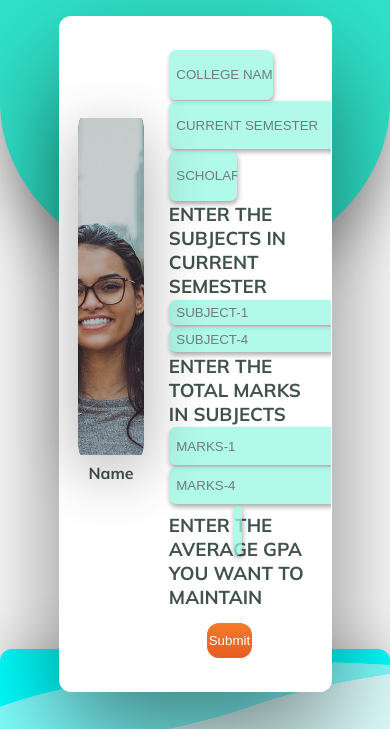
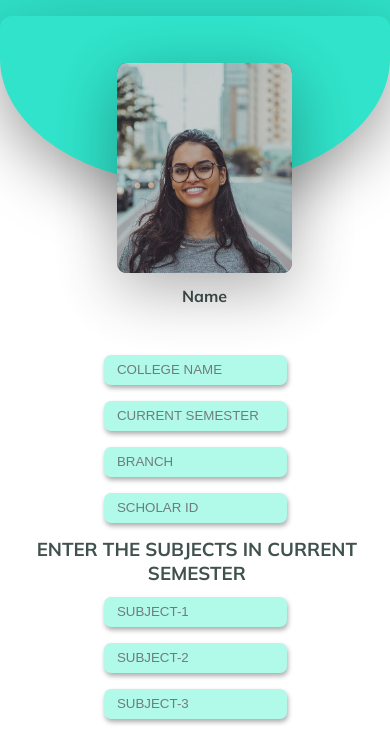
Before and after one commit to ManashPratimPathak/Result_management_form_page, a plain HTML site: page form.html in a window 390 px wide. Shown: the part 68-797 px from the top of the page. Drawn offline with Linux system fonts and the light colour scheme; a web font is replaced by a local one.

Commit message:
add responsiveness

```diff
--- a/css/styles.css
+++ b/css/styles.css
@@ -15,8 +15,6 @@
     display: flex;
     align-items: center;
     justify-content: center;
-    /* border-bottom-left-radius: 12px;
-    border-bottom-right-radius: 12px; */
     box-shadow: 0 1rem 4rem rgb(0 0 0 / 40%);
     border-radius: 0 0 50% 50%;
 
@@ -124,16 +122,65 @@ h3, h4{
     flex-direction: column;
     justify-content: space-around;
     width: 85%;
+    height: 100%;
 }
 
-.input-group-1, .input-group-2, .input-group-3, .input-group-4{
+.input-group-1{
+    height: 18%;
+    width: 100%;
+    display: flex;
+    flex-direction: column;
+    justify-content: space-around;
+
+}
+
+.input-group-2{
+    height: 18%;
+    width: 100%;
+    display: flex;
+    flex-direction: column;
+    justify-content: space-around;
+
+}
+
+.input-group-3{
+    height: 18%;
+    width: 100%;
+    display: flex;
+    flex-direction: column;
+    justify-content: space-around;
+
+}
+
+.input-group-4{
+    height: 10%;
+    width: 100%;
+    display: flex;
+    flex-direction: column;
+    justify-content: space-around;
+
+}
+
+/* .input-group-1, .input-group-2, .input-group-3, .input-group-4{
     display: flex;
     flex-direction: column;
     height: 18vh;
     width: 100%;
 }
 
+.input-g1{
+    height: 33%;
+}
+
+.input-sub-group-1{
+    display:flex;
+    flex-direction: row;
+    height: 33%;
+} */
+
 input{
+    padding-left: 6px;
+    height: 30px;
     margin: 0 1% 1% 1%;
     border-style: none;
     border-radius: 7px;
@@ -146,6 +193,12 @@ input{
     transition: 150ms linear;
 }
 
+input::-webkit-outer-spin-button,
+input::-webkit-inner-spin-button {
+  -webkit-appearance: none;
+  margin: 0;
+}
+
 ::placeholder{
     color: #40514E;
     text-transform: uppercase;
@@ -156,15 +209,7 @@ input:hover{
     transform: scale(0.95);
 }
 
-.input-g1{
-    height: 33%;
-}
 
-.input-sub-group-1{
-    display:flex;
-    flex-direction: row;
-    height: 33%;
-}
 
 .detail-form button{
     position: absolute;
@@ -193,8 +238,10 @@ input:hover{
     transition: 150ms linear;
     position: absolute;
     left: 30%;
-
-
+    bottom: 2.5%;
+    box-shadow: 1px 3px 5px 0px rgba(0,0,0,0.44);
+    -webkit-box-shadow: 1px 3px 5px 0px rgba(0,0,0,0.44);
+    -moz-box-shadow: 1px 3px 5px 0px rgba(0,0,0,0.44);
 }
 
 .buttonWrapper button:hover{
@@ -251,3 +298,343 @@ input:hover{
     }
 
 }
+
+@media (max-width:1436px){
+    .formContentWrapper{
+        width: 75%;
+    }
+}
+
+@media (max-width:1324px){
+    .formContentWrapper{
+        width: 80%;
+    }
+}
+
+@media (max-width:1239px){
+    .formRightContentWrapper form{
+        width: 90%;
+    }
+}
+
+@media (max-width:1239px){
+    .formContentWrapper{
+        width: 85%;
+    }
+}
+
+@media (max-width:1103px){
+    .formContentWrapper{
+        width: 90%;
+    }
+}
+
+@media (max-width:1042px){
+    .formRightContentWrapper form{
+        width: 95%;
+    }
+}
+
+@media (max-width:1042px){
+    .formContentWrapper{
+        width: 95%;
+    }
+}
+
+@media (max-width:931px){
+    .profileImageWrapper {
+        left: 15%;
+        height: 40%;
+    }
+
+    .formRightContentWrapper form{
+        width: 100%;
+    }
+
+    .formRightContentWrapper{
+        width: 75%;
+    }
+
+    .input-group-1 , .input-group-2 .input-group-3 , .input-group-4{
+        height: 20%;
+    }
+}
+
+@media (max-width:858px){
+
+    .formContentWrapper{
+        height: 110vh;
+    }
+
+    .formBottomContentWrapper{
+        justify-content: center;
+        align-items: center;
+    }
+
+    .profileImageWrapper {
+        left: 11%;
+        height: 35%;
+        max-width: 175px;
+        min-height: 210px;
+    }
+
+    .formRightContentWrapper{
+        width: 80%;
+    }
+
+    .formLeftContentWrapper{
+        height: 50%;
+        width: 100%;
+    }
+
+    .formBottomContentWrapper{
+        flex-direction: column;
+    }
+
+    .footer{
+        bottom: -32vh;
+    }
+
+}
+
+@media (max-width:733px){
+
+    .buttonWrapper button{
+        left: 40%;
+    }
+
+    input{
+        margin: 5px 2px;
+    }
+}
+
+@media (max-width:692px){
+
+    .formContentWrapper{
+        height: 130vh;
+    }
+
+    .formRightContentWrapper{
+        width: 85%;
+    }
+
+    .formLeftContentWrapper {
+        height: 40%;
+    }
+
+    .footer{
+        bottom: -53vh;
+    }
+
+    .profileImageWrapper {
+        left: 8%;
+    }
+
+    input{
+        margin: 8px 2px;
+    }
+
+}
+
+@media (max-width:692px){
+
+    .formRightContentWrapper{
+        width: 95%;
+    }
+
+    .formContentWrapper{
+        background-color: transparent;
+    }
+
+    .profileImageWrapper {
+        left: 33%;
+    }
+
+    .formRightContentWrapper{
+        background-color: transparent;
+        /* background-image: linear-gradient( white, white 0%); */
+    }
+
+    .input-group-2 .input-group-3 {
+        height: 25%;
+    }
+
+    .buttonWrapper button{
+        bottom: 0.7%;
+    }
+
+}
+
+@media (max-width:580px){
+
+    .input-group-1{
+        text-align: center;
+        margin: 0 auto;
+    }
+    .input-group-2{
+        text-align: center;
+        margin-bottom: 20px;
+    }
+
+    .input-sub-group-1{
+        width: 70%;
+        margin: auto;
+    }
+
+    .input-group-3{
+        text-align: center;
+    }
+
+    .input-group-4{
+        text-align: center;
+    }
+
+}
+
+@media (max-width:555px){
+    .input-sub-group-1{
+        width: 80%;
+    }
+}
+
+@media (max-width:489px){
+    .profileImageWrapper {
+        left: 32%;
+    }
+}
+
+@media (max-width:483px){
+    .input-sub-group-1{
+        width: 90%;
+    }
+
+    .coverPage{
+        height: 30vh;
+    }
+}
+
+@media (max-width:450px){
+
+    .input-sub-group-1{
+        width: 95%;
+    }
+
+    .formContentWrapper{
+        width: 100%;
+    }
+
+    .profileImageWrapper {
+        left: 30%;
+    }
+
+}
+
+@media(max-width: 388px){
+    .input-sub-group-1{
+        width: 100%;
+    }
+
+    input{
+        width: 45%;
+    }
+
+    .input-group-3 h3{
+        margin-top: 25px;
+    }
+
+    .profileImageWrapper {
+        left: 28%;
+    }
+
+    .coverPage{
+        height: 25vh;
+    }
+}
+
+@media (max-height:670px), (width:360px){
+    .formContentWrapper{
+        height: 165vh;
+    }
+    .profileImageWrapper {
+        left: 27.5%;
+    }
+    .footer{
+        bottom: -83vh;
+    }
+}
+
+@media (height:667px){
+    .formContentWrapper{
+        height: 185vh;
+    }
+}
+
+@media (height:1366px), (width:1024px){
+
+    .form h3{
+        font-size: 1.25rem;
+
+    }
+    .profileImageWrapper {
+        height: 30%;
+    }
+    .formContentWrapper{
+        height: 65vh;
+        position: absolute;
+        top: 20%;
+    }
+
+    input{
+        margin: 7px 5px;
+        height: 40px;
+    }
+
+    .footer{
+        height: 10vh;
+
+    }
+
+    .coverPage{
+        height: 15vh;
+    }
+
+}
+
+@media (height:1024px), (width:768px){
+
+    /* .profileImageWrapper {
+        height: 30%;
+    }
+    .formContentWrapper{
+        height: 65vh;
+        position: absolute;
+        top: 20%;
+    }
+    .footer{
+        height: 10vh;
+
+    }
+
+    .coverPage{
+        height: 15vh;
+    } */
+
+    .footer{
+        height: 14vh;
+    }
+
+    .formLeftContentWrapper{
+        height: 35%;
+    }
+    .formRightContentWrapper{
+        height: 85%;
+    }
+
+    input{
+        margin: 7px 5px;
+
+    }
+
+}
+
+/* try this one on the main screen wide background-color: transparent; */
--- a/form.html
+++ b/form.html
@@ -25,12 +25,17 @@
                 <div class="formRightContentWrapper">
                     <form class="detail-form" action="">
                         <div class="input-group-1">
-                            <input class="input-g1" type="text" placeholder="&nbsp College Name" style="width: 69%;">
+                            <div class="input-sub-group-1">
+                                <input  type="text" placeholder="&nbsp College Name" >
+                            </div>
                             <div class="input-sub-group-1">
                                 <input class type="text" placeholder="&nbsp Current semester">
                                 <input class type="text" placeholder="&nbsp branch">
                             </div>
-                            <input class="input-g1" type="text" placeholder="&nbsp Scholar ID" style="width: 45%;">
+                            <div class="input-sub-group-1">
+                                <input  type="text" placeholder="&nbsp Scholar ID" >
+                            </div>
+
                         </div>
                         <div class="input-group-2">
                             <h3>ENTER THE SUBJECTS IN CURRENT SEMESTER</h3>
@@ -38,8 +43,6 @@
                                 <input type="number" placeholder="&nbsp Subject-1">
                                 <input type="number" placeholder="&nbsp Subject-2">
                                 <input type="number" placeholder="&nbsp Subject-3">
-                            </div>
-                            <div class="input-sub-group-1">
                                 <input type="number" placeholder="&nbsp Subject-4">
                                 <input type="number" placeholder="&nbsp Subject-5">
                                 <input type="number" placeholder="&nbsp Subject-6">
@@ -51,8 +54,6 @@
                                 <input type="number" placeholder="&nbsp Marks-1">
                                 <input type="number" placeholder="&nbsp Marks-2">
                                 <input type="number" placeholder="&nbsp Marks-3">
-                            </div>
-                            <div class="input-sub-group-1">
                                 <input type="number" placeholder="&nbsp Marks-4">
                                 <input type="number" placeholder="&nbsp Marks-5">
                                 <input type="number" placeholder="&nbsp Marks-6">
@@ -61,7 +62,7 @@
                         <div class="input-group-4">
                             <div class="input-sub-group-1">
                                 <h3 style="padding-top: 7px;">ENTER THE AVERAGE GPA YOU WANT TO MAINTAIN</h3>
-                                <input style="position: relative; right: 75px; width: 20%;" placeholder="&nbsp GPA" type="number">
+                                <input placeholder="&nbsp GPA" type="number">
                             </div>
                         </div>
                         <div class="buttonWrapper">
```
